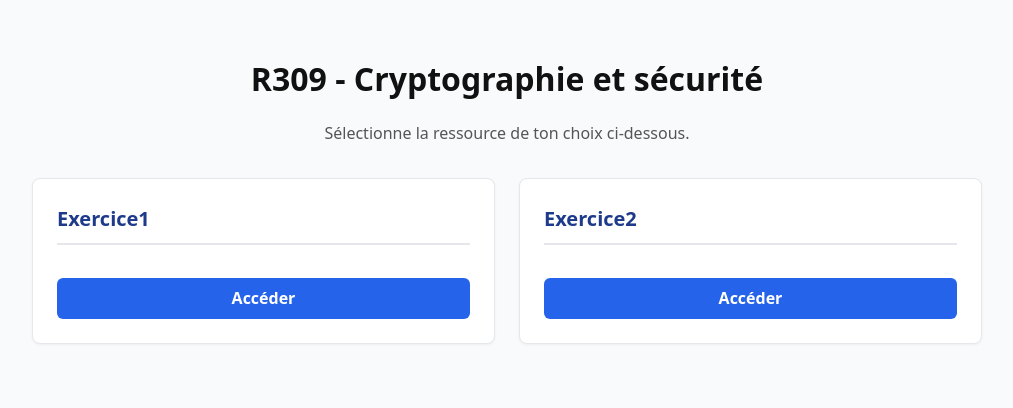
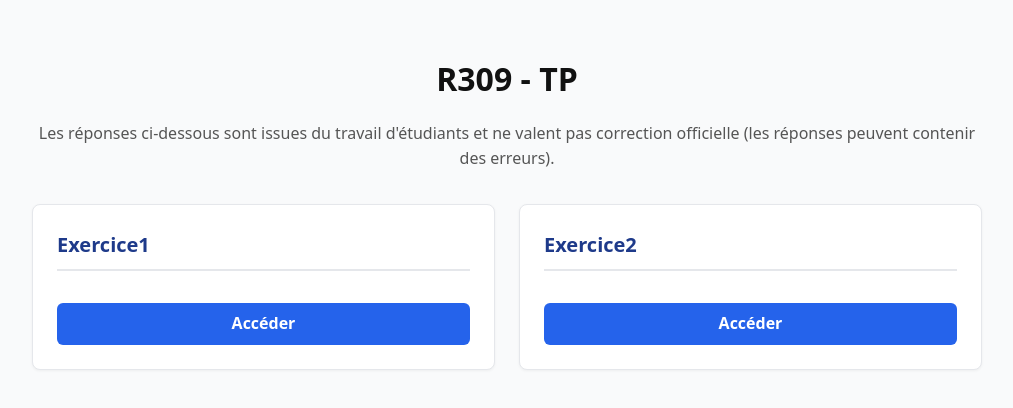
Before and after one commit to im-midnight/BUT-INFO, a plain HTML site: page pages/math/crypto/tp.html in a window 1280 px wide. Shown: the whole page, without its empty margins (133-1146 px from the left). Drawn offline with Linux system fonts and the light colour scheme.

Commit message:
explication sur la page de TP que cest des solutions proposees par des etudiants et non des corrections

```diff
--- a/pages/math/crypto/tp.html
+++ b/pages/math/crypto/tp.html
@@ -82,8 +82,8 @@
 </head>
 <body>
 
-  <h1>R309 - Cryptographie et sécurité</h1>
-  <p class="subtitle">Sélectionne la ressource de ton choix ci-dessous.</p>
+  <h1>R309 - TP</h1>
+  <p class="subtitle">Les réponses ci-dessous sont issues du travail d'étudiants et ne valent pas correction officielle (les réponses peuvent contenir des erreurs).</p>
 
     <div class="menu-container">
         <!-- Carte de la page Probabilités -->
```
Also changed, not shown: pages/math/crypto/tp/ex2.html (+1 -1 lines).
